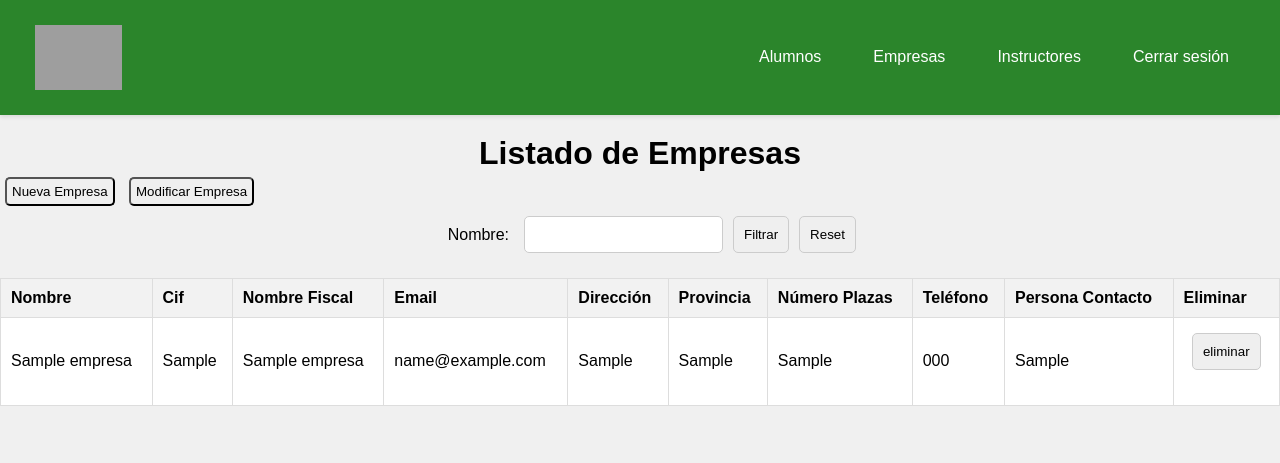
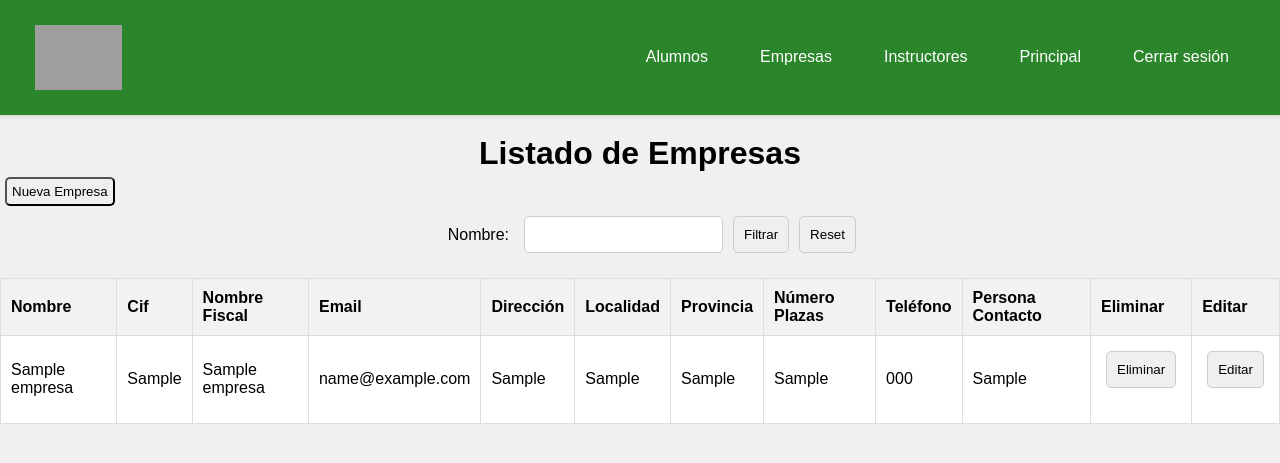
Before and after one commit to HectorRP10/control_fct, a PHP site: page /tutor_empresa.php in a window 1280 px wide. Shown: the top 463 px of the page. Run offline with PHP 8.4, Linux system fonts and the light colour scheme; tables that the repository leaves empty or names only in its code hold one stand-in row (values such as "Sample post"); grey boxes are pictures that could not be loaded.

Commit message:
Creada pantalla tutor_empresa

```diff
--- a/Borrarempresa.php
+++ b/Borrarempresa.php
@@ -6,7 +6,7 @@ $user='root';
 $pass='';
 
 try {
-    $pdo = new PDO("mysql:host=$host;dbname=$dbname;charset=utf8", $user, $pass); // Create the PDO object
+    $pdo = new PDO("mysql:host=$host;dbname=$dbname;charset=utf8", $user, $pass);
     $pdo->setAttribute(PDO::ATTR_ERRMODE, PDO::ERRMODE_EXCEPTION);
 
     if (isset($_POST["eliminar"])) {
--- a/tutor_empresa.php
+++ b/tutor_empresa.php
@@ -4,6 +4,7 @@
   $nombre_fiscal = $_POST["nombre_fiscal"] ?? null;
   $email = $_POST["email"] ?? null;
   $direccion = $_POST["direccion"] ?? null;
+  $localidad = $_POST["localidad"] ?? null;
   $provincia = $_POST["provincia"] ?? null;
   $numero_plazas = $_POST["numero_plazas"] ?? null;
   $telefono = $_POST["telefono"] ?? null;
@@ -23,28 +24,22 @@
 
 <body>
 
-
-
     <header>
         <img class="logo" src="https://aulavirtual.elcampico.org/pluginfile.php/1/core_admin/logocompact/300x300/1711458408/logo__.png" alt="El Campico Logo">
 
         <nav class="nav_header" id="nav_header">
             <ul class="ul_header">
-                <li><a href="#alumnos">Alumnos</a></li>
-                <li><a href="#empresas">Empresas</a></li>
+                <li><a href="#alumnos" >Alumnos</a></li>
+                <li><a href="#empresas" onclick="window.location.href = 'tutor_empresa.php';">Empresas</a></li>
                 <li><a href="#instructores">Instructores</a></li>
+                <li><a href="#principal">Principal</a></li>
                 <li><a href="#cerrar-sesion">Cerrar sesión</a></li>
             </ul>
         </nav>
     </header>
 
-
-
-
     <h1>Listado de Empresas</h1>
     <button onclick="window.location.href = 'NuevaEmpresa.php';">Nueva Empresa</button>
-    <button onclick="window.location.href = 'ModificarEmpresa.php';">Modificar Empresa</button>
-
 
 
     <form action="tutor_empresa.php" method='post'>
@@ -65,7 +60,6 @@
         $pass='';
 
 
-
         try {
             $pdo = new PDO("mysql:host=$host;dbname=$dbname;charset=utf8", $user, $pass); //creamos el objeto pdo
             $pdo->setAttribute(PDO::ATTR_ERRMODE, PDO::ERRMODE_EXCEPTION);
@@ -84,7 +78,6 @@
                 $params[':nombre'] = "%$cif%";
             }
 
-
             if($nombre_fiscal){
                 $sql.="AND nombre_fiscal LIKE :nombre_fiscal";
                 $params[':nombre_fiscal'] = "%$nombre_fiscal%";
@@ -98,6 +91,11 @@
             if($direccion){
                 $sql.="AND direccion LIKE :direccion";
                 $params[':direccion'] = "%$direccion%";
+            }
+
+            if($localidad){
+                $sql.="AND localidad LIKE :localidad";
+                $params[':localidad'] = "%$localidad%";
             }
 
             if($provincia){
@@ -120,14 +118,13 @@
                 $params[':persona_contacto'] = "%$persona_contacto%";
             }
 
-            $sql .= " LIMIT 10";
+            $sql .= " LIMIT 8";
             $stmt = $pdo->prepare($sql);
             $stmt->execute($params);
 
 
-
             echo "<table border='2'>";
-            echo "<tr><th>Nombre</th><th>Cif</th><th>Nombre Fiscal</th><th>Email</th><th>Dirección</th><th>Provincia</th><th>Número Plazas</th><th>Teléfono</th><th>Persona Contacto</th><th>Eliminar</th></tr>";
+            echo "<tr><th>Nombre</th><th>Cif</th><th>Nombre Fiscal</th><th>Email</th><th>Dirección</th><th>Localidad</th><th>Provincia</th><th>Número Plazas</th><th>Teléfono</th><th>Persona Contacto</th><th>Eliminar</th><th>Editar</th></tr>";
 
             while($row = $stmt->fetch(PDO::FETCH_ASSOC)) {
                 echo "<tr>";
@@ -136,18 +133,36 @@
                 echo "<td>".$row['nombre_fiscal']."</td>";
                 echo "<td>".$row['email']."</td>";
                 echo "<td>".$row['direccion']."</td>";
+                echo "<td>".$row['localidad']."</td>";
                 echo "<td>".$row['provincia']."</td>";
                 echo "<td>".$row['numero_plazas']."</td>";
                 echo "<td>".$row['telefono']."</td>";
                 echo "<td>".$row['persona_contacto']."</td>";
 
+                //Estos dos formularios aqui, tienen como finalidad que todas las filas tengan un boton de eliminar y editar
                 echo "<td>
-                <form action='BorrarEmpresa.php' method='POST'>
-                    <input type='hidden' name='nombre' value='".$row['nombre']."'>
-                    <input type='hidden' name='cif' value='".$row['cif']."'>
-                    <input type='submit' name='eliminar' value='eliminar'>
-                </form>
-              </td>";
+                    <form action='BorrarEmpresa.php' method='POST'>
+                        <input type='hidden' name='nombre' value='".$row['nombre']."'>
+                        <input type='hidden' name='cif' value='".$row['cif']."'>
+                        <input type='submit' name='eliminar' value='Eliminar'>
+                    </form>
+                </td>";
+
+                echo "<td>
+                    <form action='ModificarEmpresa.php' method='POST'>
+                        <input type='hidden' name='nombre' value='".$row['nombre']."'>
+                        <input type='hidden' name='cif' value='".$row['cif']."'>
+                        <input type='hidden' name='nombre_fiscal' value='".$row['nombre_fiscal']."'>
+                        <input type='hidden' name='email' value='".$row['email']."'>
+                        <input type='hidden' name='direccion' value='".$row['direccion']."'>
+                        <input type='hidden' name='localidad' value='".$row['localidad']."'>
+                        <input type='hidden' name='provincia' value='".$row['provincia']."'>
+                        <input type='hidden' name='numero_plazas' value='".$row['numero_plazas']."'>
+                        <input type='hidden' name='telefono' value='".$row['telefono']."'>
+                        <input type='hidden' name='persona_contacto' value='".$row['persona_contacto']."'>
+                        <input type='submit' name='editar' value='Editar'>
+                    </form>
+                </td>";
 
                 echo "</tr>";
             }
--- a/tutorempresa.css
+++ b/tutorempresa.css
@@ -77,25 +77,6 @@ header {
     }
 }
 
-
-
-
-
-
-
-
-
-
-
-
-
-
-
-
-
-
-
-
 body {
     font-family: Arial, sans-serif;
     background-color: #f0f0f0;
@@ -136,10 +117,10 @@ form {
 }
 
 form label {
-    width: 100px; /* Ancho fijo para los labels */
+    width: 100px;
     text-align: right;
     padding-right: 10px;
-    flex: 0 0 auto; /* No se expande */
+    flex: 0 0 auto;
     margin-bottom: 5px;
     margin-top: 15px;
 }
```
Also changed, not shown: NuevaEmpresa.php (+8 -1 lines), NuevaEmpresa.css (line endings or trailing spaces).
